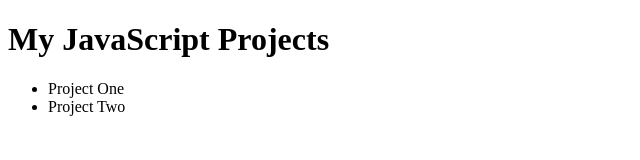
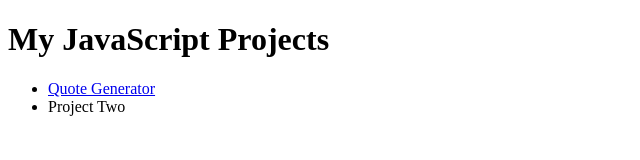
Before and after one commit to ginatheducky/learn-javascript, a plain HTML site: page index.html in a window 1280 px wide. Shown: the whole page, without its empty margins (0-640 px from the left). Drawn offline with Linux system fonts and the light colour scheme.

Commit message:
added link to quote generator

```diff
--- a/index.html
+++ b/index.html
@@ -8,7 +8,7 @@
 <body>
     <h1>My JavaScript Projects</h1>
     <ul>
-        <li>Project One</li>
+        <li><a href="./quote-generator/index.html">Quote Generator</a></li>
         <li>Project Two</li>
     </ul>
 </body>
```
